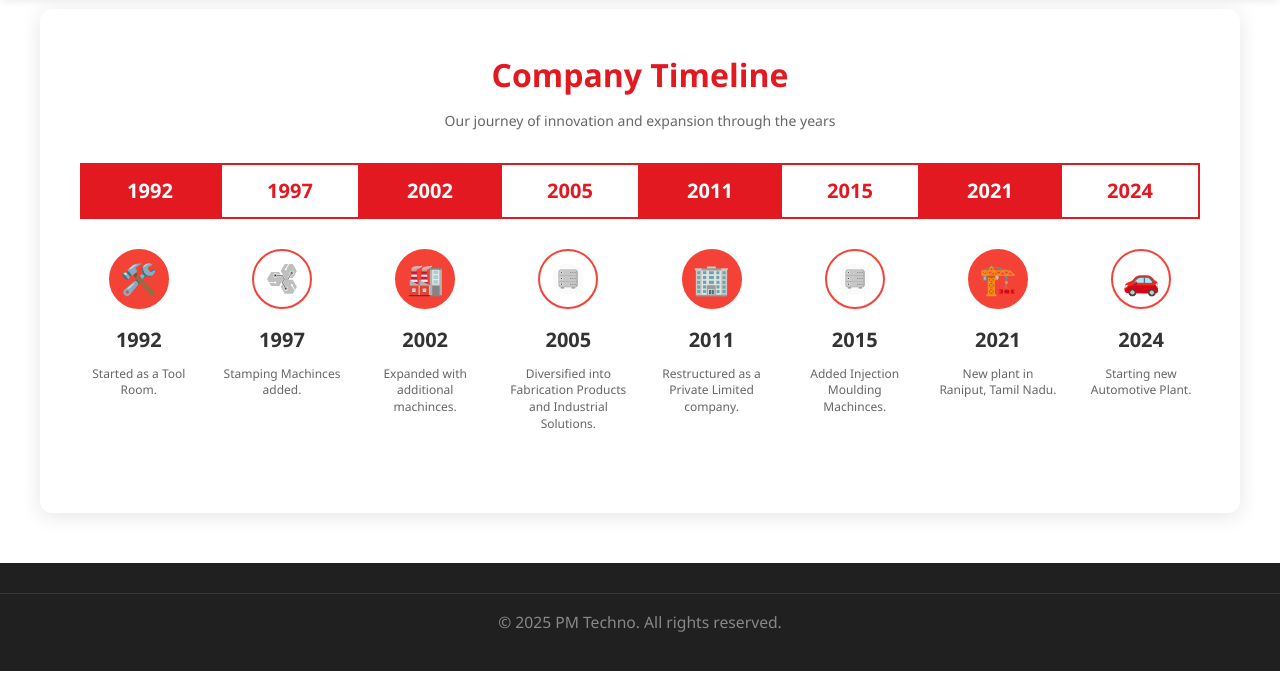
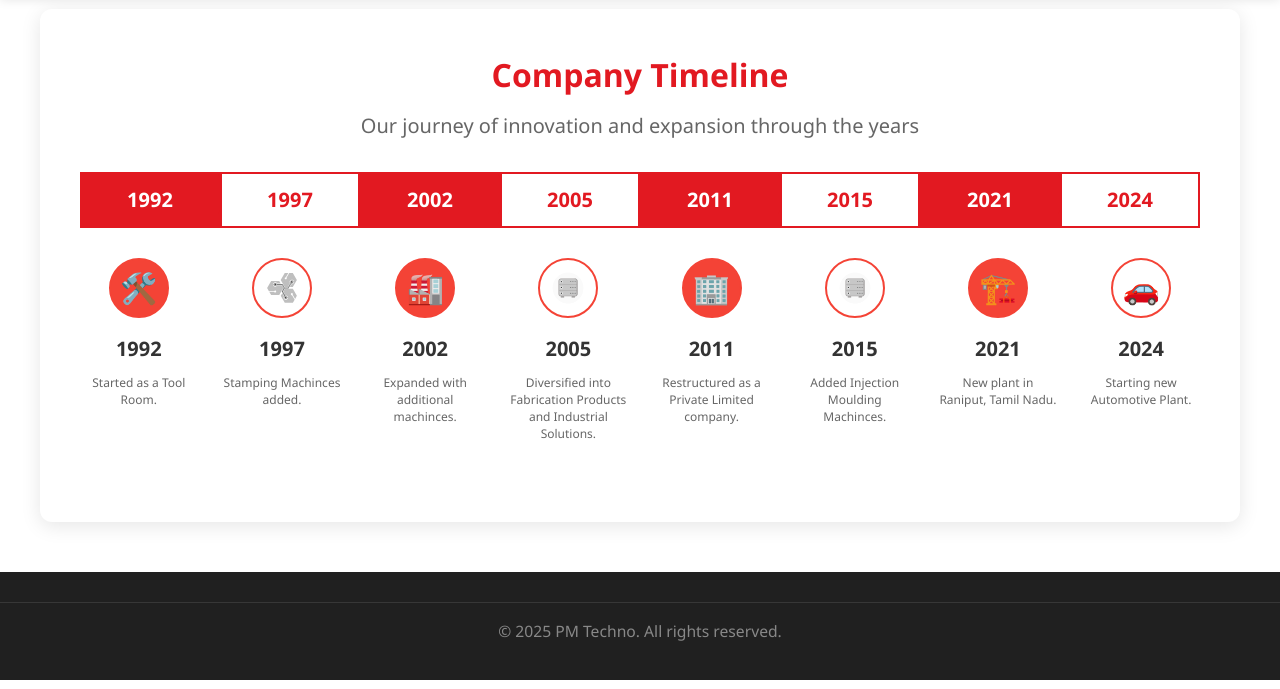
Before and after one commit to supriya02-py/pmtechno, a plain HTML site: page history.html in a window 1280 px wide. Shown: the part 111-800 px from the top of the page. Drawn offline with Linux system fonts and the light colour scheme.

Commit message:
Update history.html

```diff
--- a/history.html
+++ b/history.html
@@ -211,7 +211,7 @@
     <div class="timeline-container">
   <div class="timeline-header">
     <h1 style="color:#e21921; margin-bottom:10px;">Company <span>Timeline</span></h1>
-    <p>Our journey of innovation and expansion through the years</p>
+     <p class="about-center" style="font-size: 20px;">Our journey of innovation and expansion through the years</p>
   </div>
 
   <div class="arrow-row">
```
